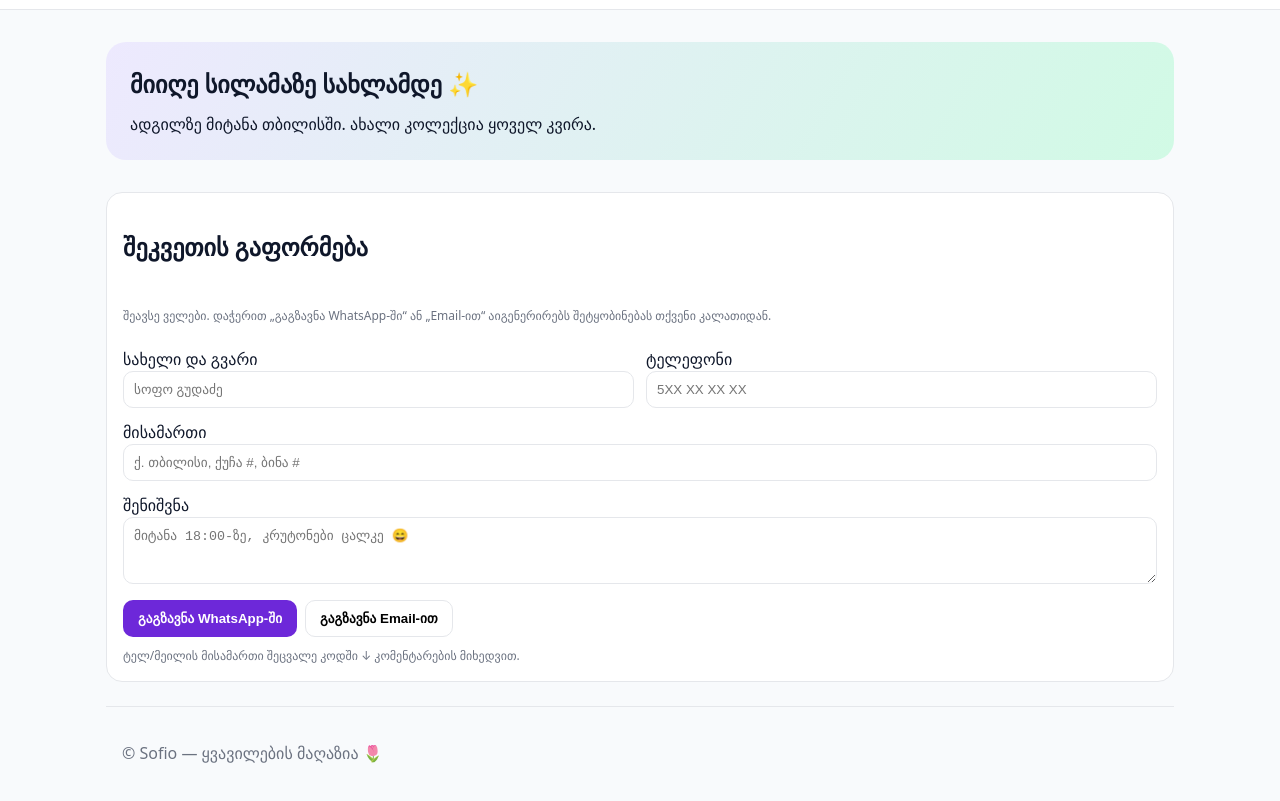
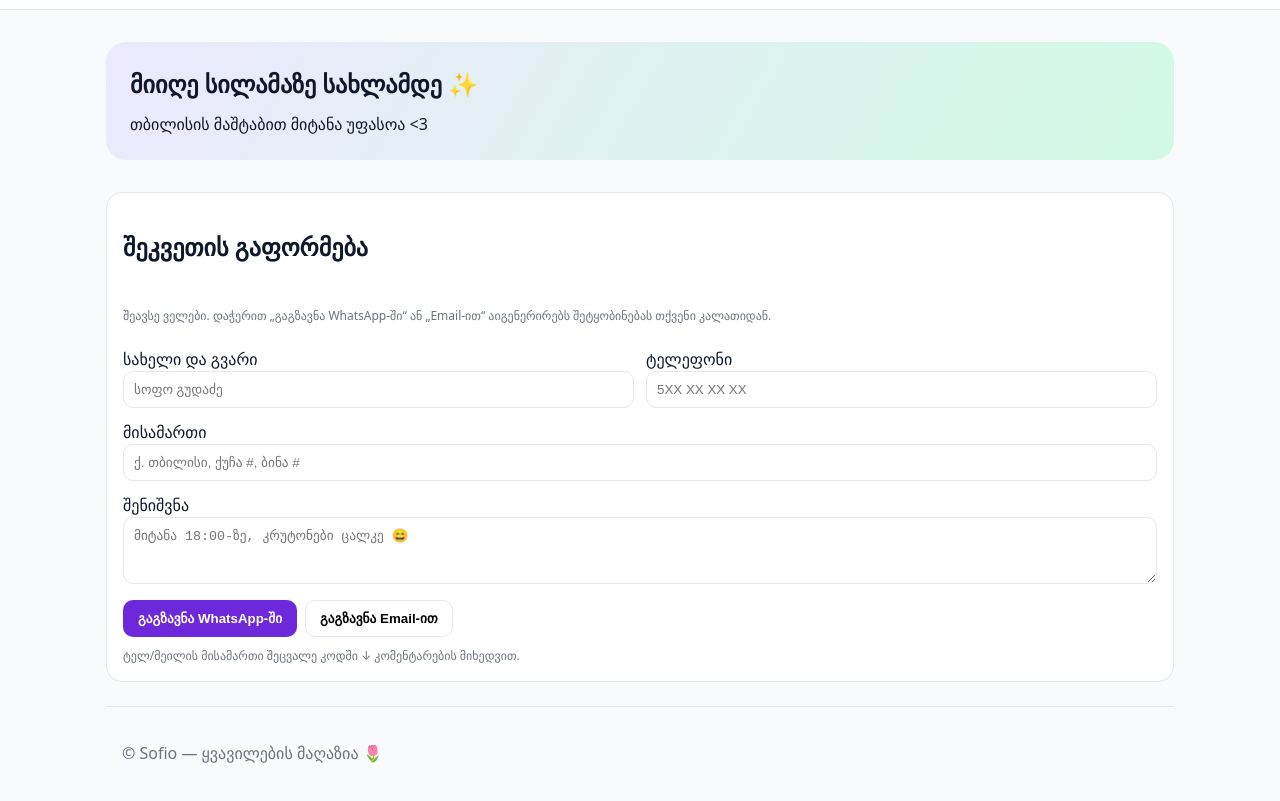
Before and after one commit to sabakobesashvili/sofio-store, a plain HTML site: page index.html in a window 1280 px wide. Shown: the part 57-858 px from the top of the page. Drawn offline with Linux system fonts and the light colour scheme.

Commit message:
Update index.html

```diff
--- a/index.html
+++ b/index.html
@@ -5,7 +5,7 @@
 <head>
   <meta charset="UTF-8" />
   <meta name="viewport" content="width=device-width, initial-scale=1" />
-  <title>ონლაინ მაღაზია — Sofio</title>
+  <title>ონლაინ მაღაზია — FloraLine</title>
   <style>
     :root{
       --primary:#6d28d9;/* იისფერი */
@@ -97,7 +97,7 @@
   <main class="container">
     <section class="hero">
       <h1>მიიღე სილამაზე სახლამდე ✨</h1>
-      <p>ადგილზე მიტანა თბილისში. ახალი კოლექცია ყოველ კვირა.</p>
+      <p>თბილისის მაშტაბით მიტანა უფასოა <3</p>
     </section>
 
     <section class="grid">
```
